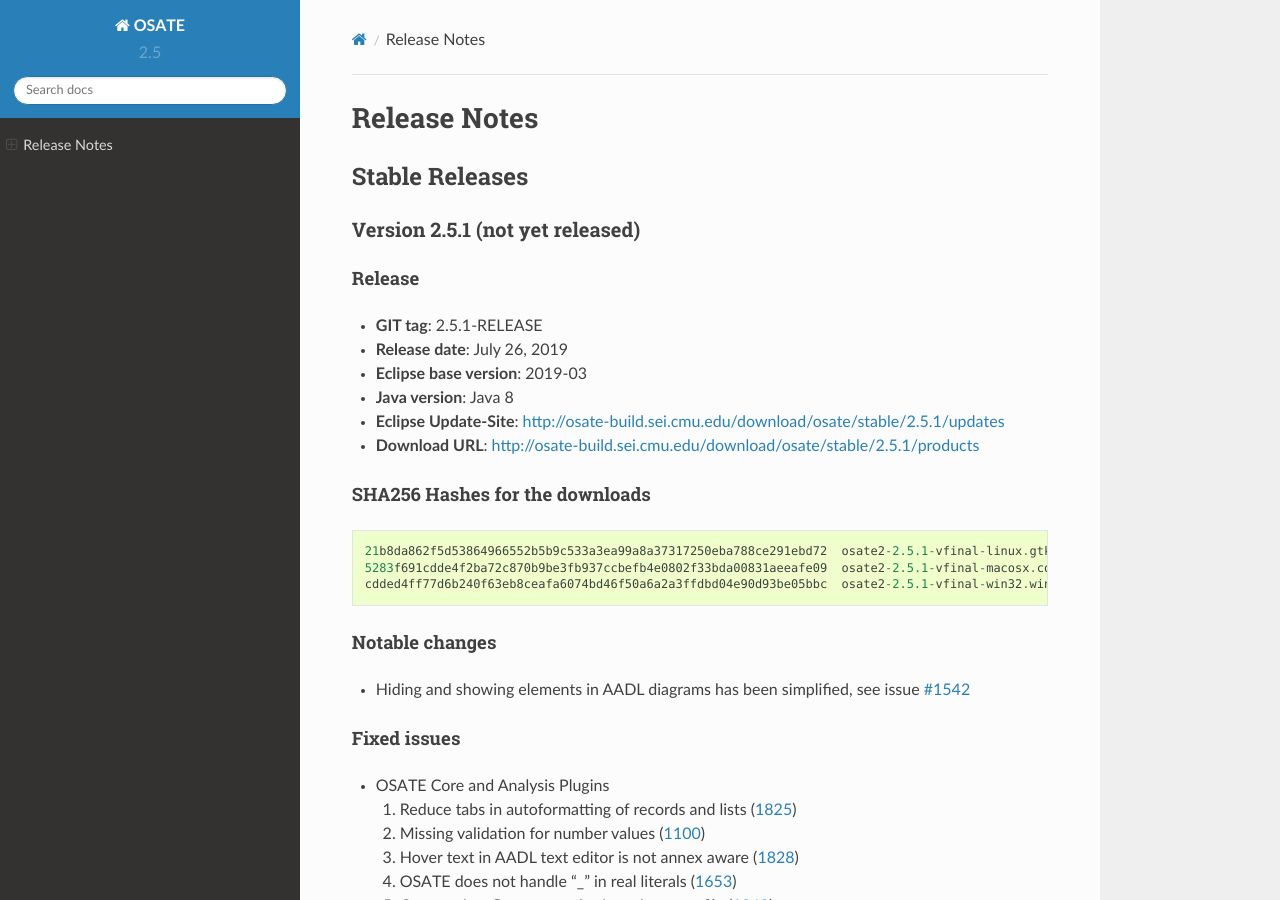
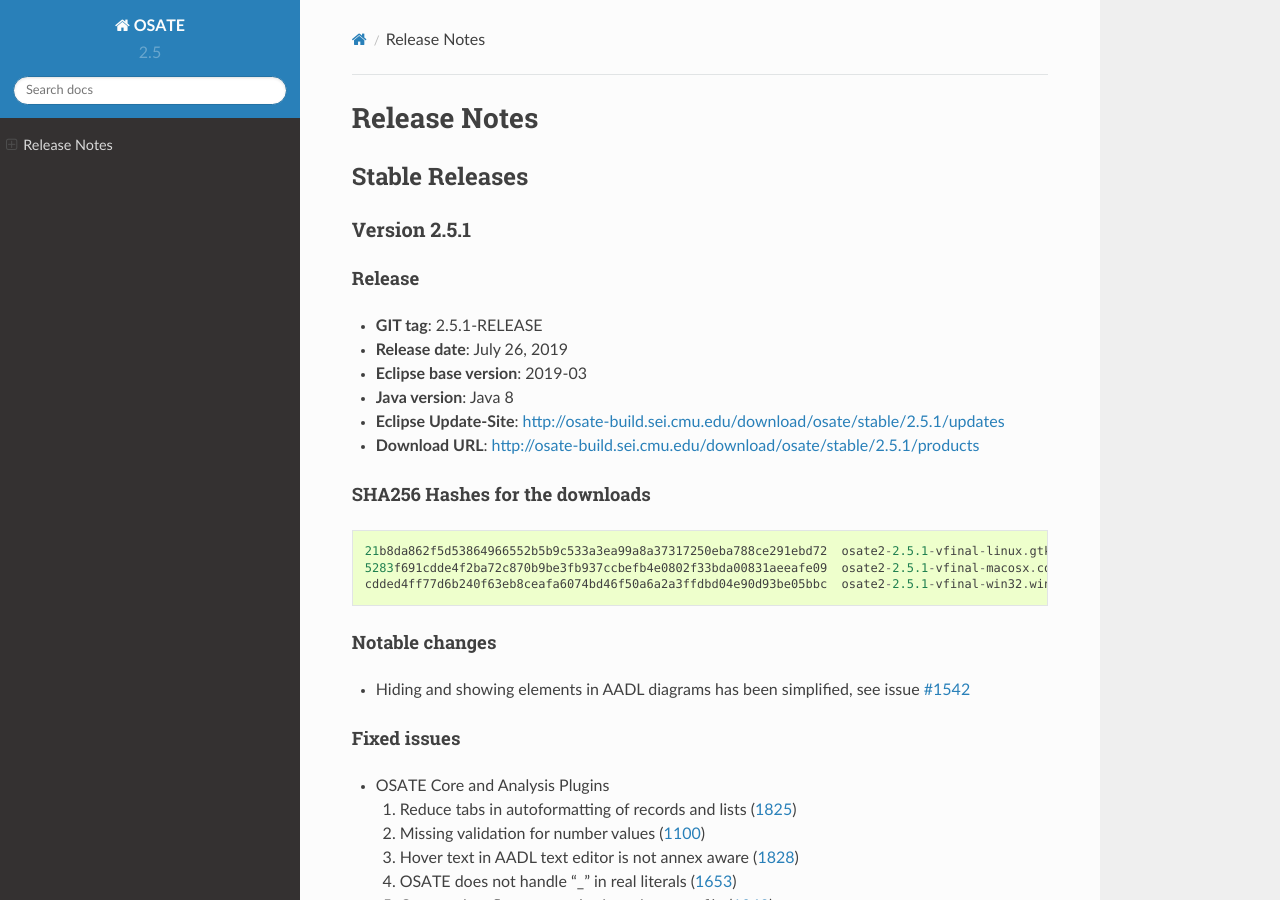
Before and after one commit to osate/website, a Sphinx documentation site: the page built from source/osate-releases.md, in a window 1280 px wide and 900 px high. Built offline with Sphinx 7.4.7 and the Read the Docs theme 2.0.0, drawn with Linux system fonts in a browser that asks for light colours.

Commit message:
Update osate-releases.md

```diff
--- a/source/osate-releases.md
+++ b/source/osate-releases.md
@@ -2,7 +2,7 @@
 
 ## Stable Releases
 
-### Version 2.5.1 (not yet released)
+### Version 2.5.1
 
 #### Release
 
```
